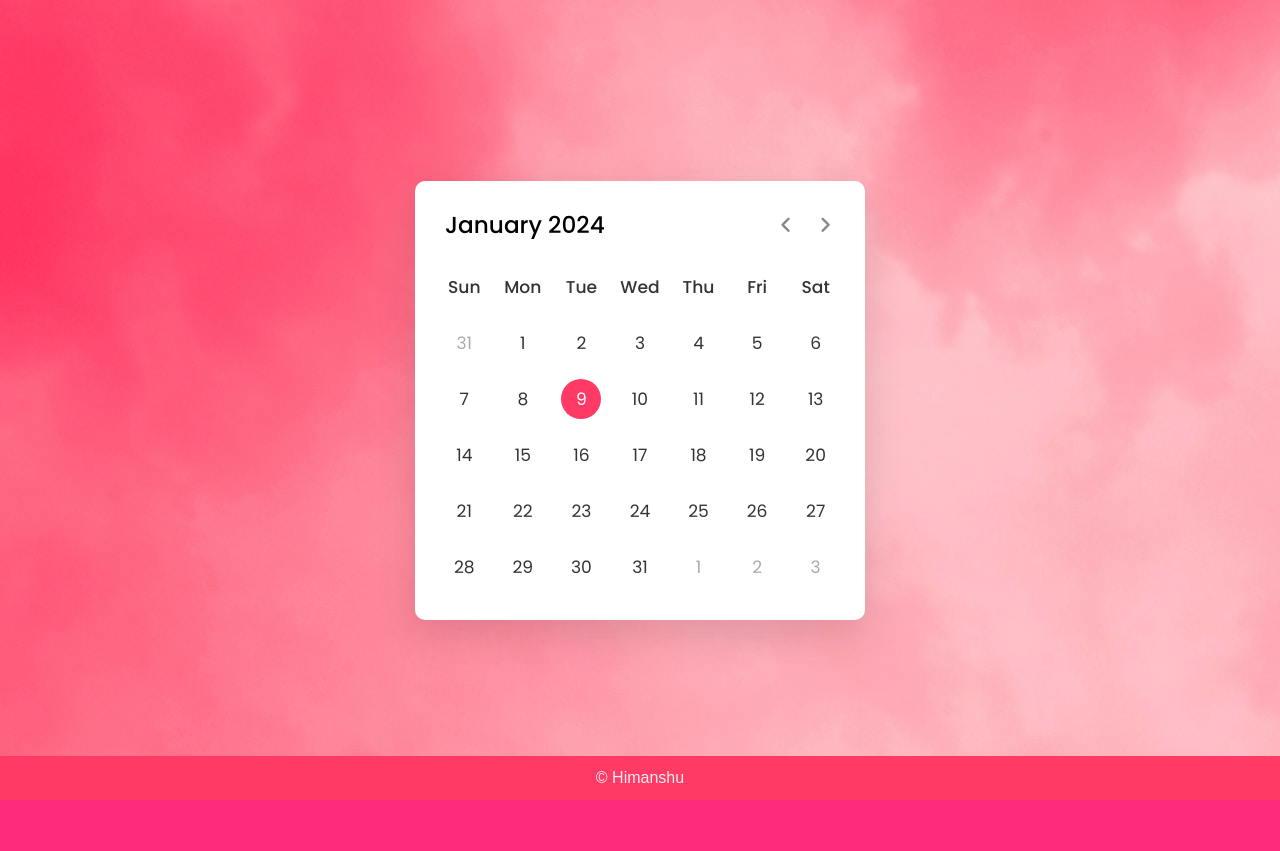
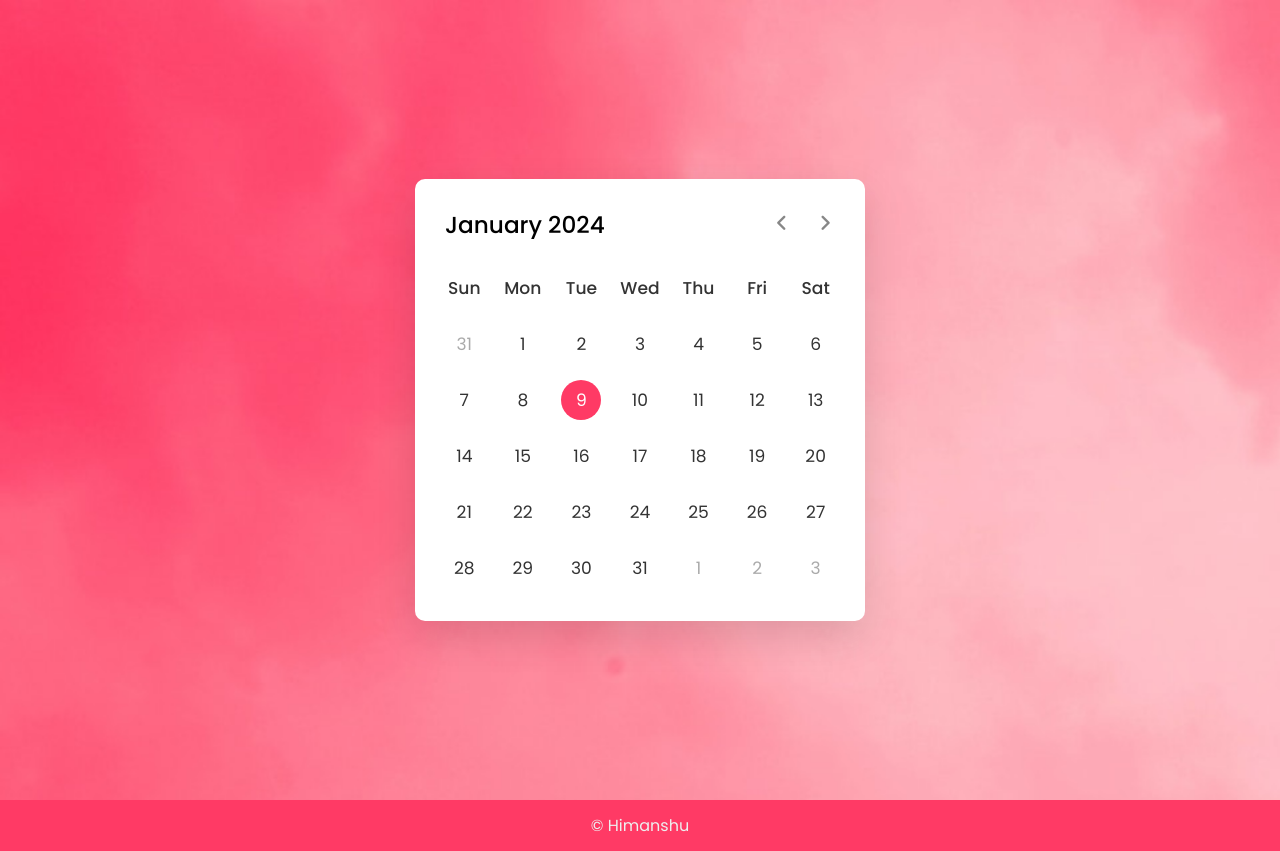
Before and after one commit to HKSNGU/Dynamic-Calender, a plain HTML site: page index.html in a window 1280 px wide. Before the commit the page ends 800 px from the top, so only its background shows below. Drawn offline with nearby package versions, Linux system fonts and the light colour scheme.

Commit message:
Add files via upload

```diff
--- a/index.html
+++ b/index.html
@@ -8,10 +8,10 @@
     <meta name="viewport" content="width=device-width, initial-scale=1.0">
     <!-- Google Font Link for Icons -->
     <link rel="stylesheet" href="https://fonts.googleapis.com/css2?family=Material+Symbols+Rounded:opsz,wght,FILL,GRAD@20..48,100..700,0..1,-50..200">
-    <script src="script.js" defer></script>
   </head>
   <body>
-    <div class="wrapper">
+    <div class="container">
+      <div class="calender-wrapper">
         <header>
           <p class="current-date"></p>
           <div class="icons">
@@ -32,9 +32,11 @@
           <ul class="days"></ul>
         </div>
       </div>
+    </div>
 
+    <div class="footer">© Himanshu</div>
+
+    <script src="script.js" defer></script>
   </body>
-  <footer>
-    © Himanshu
-  </footer>
+
 </html>
--- a/style.css
+++ b/style.css
@@ -7,28 +7,32 @@
   font-family: 'Poppins', sans-serif;
 }
 body{
+  background: #fe2b7c;
+  background-image: url(background.jpg);
+  background-size: 200vmax;
+}
+
+.container{
+  height: 100vh;
   display: flex;
   align-items: center;
+  justify-content: center;
   padding: 0 10px;
-  justify-content: center;
-  min-height: 100vh;
-  background: #fe2b7c;
-  background-image: url(background.jpg);
 }
-.wrapper{
+.calender-wrapper{
   width: 450px;
   background: #fff;
   border-radius: 10px;
   box-shadow: 0 15px 40px rgba(0,0,0,0.12);
 }
-.wrapper header{
+.calender-wrapper header{
   display: flex;
   align-items: center;
   padding: 25px 30px 10px;
   justify-content: space-between;
 }
 header .icons{
-  display: flex;
+  display: inline;
 }
 header .icons span{
   height: 38px;
@@ -102,13 +106,16 @@ header .current-date{
 .days li:not(.active):hover::before{
   background: #f2f2f2;
 }
-footer {
+.footer {
   background-color: #ff3a65;
   color: #EEEEEE;
   text-align: center;
   padding: 1% 0;
-  position: fixed;
-  bottom: 0px;
   width: 100% ;
-  font-family: 'Tilt Neon', sans-serif;
 }
+
+@media all and (max-width: 300px) {
+  * {
+    font-size: 12px;
+  }
+}
```
Lines whose indentation alone changed are shown as unchanged.
